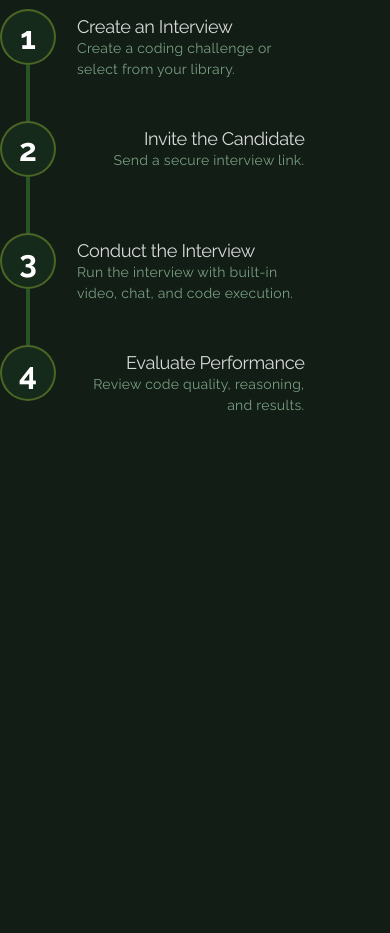
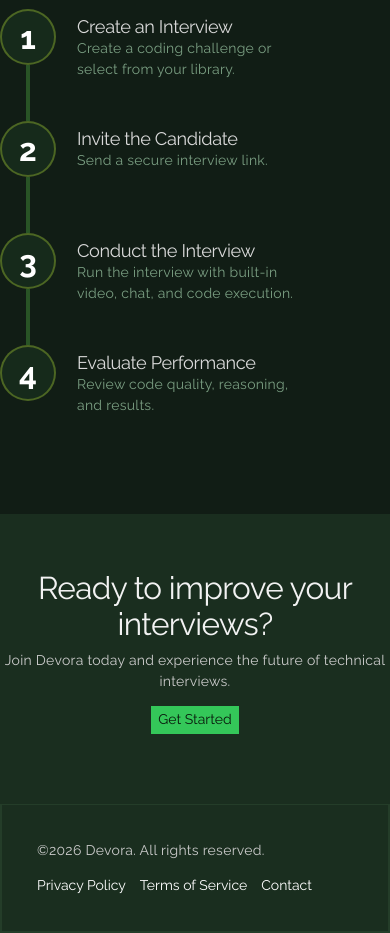
Before and after one commit to AtwolfOG/devora, a Next.js app in the folder frontend/: page / in a window 390 px wide. Shown: the part 2520-3453 px from the top of the page. Before the commit the page ends 3034 px from the top, so only its background shows below. Built offline with nearby package versions, Linux system fonts and the light colour scheme.

Commit message:
homepage done

```diff
--- a/frontend/app/page.tsx
+++ b/frontend/app/page.tsx
@@ -3,6 +3,8 @@
 import Problems from "@/components/problems";
 import Features from "@/components/features";
 import Steps from "@/components/steps";
+import CTA from "@/components/cta";
+import Footer from "@/components/footer";
 export default function Home() {
   return (
     <div>
@@ -10,6 +12,8 @@
       <Problems />
       <Features />
       <Steps />
+      <CTA />
+      <Footer />
     </div>
   );
 }
--- /dev/null
+++ b/frontend/components/cta.tsx
@@ -0,0 +1,11 @@
+export default function CTA(){
+    return (
+        <div className="w-full  bg-(--bg-light)">
+            <div className="max-w-[1440px] m-auto relative h-full text-center py-16">
+                <h3 className="mb-2">Ready to improve your interviews?</h3>
+                <p className="mb-4">Join Devora today and experience the future of technical interviews.</p>
+                <button className="w-max mb-4 bg-(--bg-cta) text-(--text-cta) py-1 px-2 hover:bg-(--bg-cta-hover)">Get Started</button>
+            </div>
+        </div>
+    )
+}
--- a/frontend/components/features.tsx
+++ b/frontend/components/features.tsx
@@ -111,8 +111,8 @@
                 {
                     featuresData.map((data) => <Feature key={data.title} {...data} />)
                 }
-                <div ref={nextBtn}  className="absolute top-1/2 translate-y-[-50%] right-2 md:right-4 z-10 border border-(--border-light) rounded-full p-1 shadow-2xl/100 bg-(--bg-light)"><ArrowRight className="w-10 h-10"/></div>
-                <div ref={prevBtn}  className="absolute top-1/2 translate-y-[-50%] left-2 md:left-4 z-10 border border-(--border-light) rounded-full p-1 shadow-2xl/100 bg-(--bg-light)"><ArrowLeft className="w-10 h-10"/></div>
+                <div ref={nextBtn}  className="absolute top-1/2 translate-y-[-50%] right-2 md:right-4 z-10 border border-(--border-light) rounded-full p-1 shadow-2xl/100 bg-(--bg-light) hover:bg-(--bg-cta) hover:text-(--text-cta) duration-500 cursor-pointer"><ArrowRight className="w-10 h-10"/></div>
+                <div ref={prevBtn}  className="absolute top-1/2 translate-y-[-50%] left-2 md:left-4 z-10 border border-(--border-light) rounded-full p-1 shadow-2xl/100 bg-(--bg-light) hover:bg-(--bg-cta) hover:text-(--text-cta) duration-500 cursor-pointer"><ArrowLeft className="w-10 h-10"/></div>
             </div>
         </div>
     );
--- /dev/null
+++ b/frontend/components/footer.tsx
@@ -0,0 +1,15 @@
+export default function Footer(){
+    return (
+        <footer className="w-full border-t border-(--border) border-2  bg-(--bg-light)">
+            <div className="flex justify-between max-w-[1440px] m-auto relative h-full text-center py-10 flex-wrap px-10">
+
+                <p className="mb-4 ">©2026 Devora. All rights reserved.</p>
+                <div className="flex justify-center gap-4">
+                    <a href="#">Privacy Policy</a>
+                    <a href="#">Terms of Service</a>
+                    <a href="#">Contact</a>
+                </div>
+            </div>
+        </footer>
+    )
+}
--- a/frontend/components/hero.tsx
+++ b/frontend/components/hero.tsx
@@ -8,7 +8,7 @@
                 <p className="w-[90vw] max-w-[45ch] my-4 text-(--text-secondary) text-center md:text-left">Devora lets companies run live coding interviews with built-in video calls, collaborative coding environments, and structured challenges</p>
                 <button className="bg-(--bg-cta) text-(--text-cta) px-8 py-2 my-4 text-lg  rounded-md m-auto">Try Now</button>
             </div>
-            <div className="relative hidden lg:block max-w-[600px] w-full h-[90dvh] ">
+            <div className="relative hidden lg:block max-w-[600px] w-[50vw] aspect-square">
             <Image src="/hero.png" alt="Hero" className="w-full h-full cover object-cover" fill />
             </div>
         </div>
--- a/frontend/components/steps.tsx
+++ b/frontend/components/steps.tsx
@@ -7,7 +7,7 @@
                 <div className="flex gap-6 md:self-end">
                     <div className="flex flex-col items-center">
                         <div className="step-count bg-(--bg-muted) text-4xl font-bold flex items-center justify-center w-16 h-16 rounded-full">1</div>
-                        <div className="step-line w-0.5 h-16 bg-(--bg-cta) opacity-30"></div>
+                        <div className="step-line w-0 h-16 bg-(--bg-cta) opacity-30"></div>
                     </div>
                     <div className="py-2 w-65">
                         <h5>Create an Interview</h5>
@@ -17,9 +17,9 @@
                 <div className="flex gap-6 md:flex-row-reverse md:self-start">
                     <div className="flex flex-col items-center">
                         <div className="step-count bg-(--bg-muted) text-4xl font-bold flex items-center justify-center w-16 h-16 rounded-full">2</div>
-                        <div className="step-line w-0.5 h-16 bg-(--bg-cta) opacity-30"></div>
+                        <div className="step-line w-0 h-16 bg-(--bg-cta) opacity-30"></div>
                     </div>
-                    <div className="py-2 w-65 text-right">
+                    <div className="py-2 w-65 md:text-right">
                         <h5>Invite the Candidate</h5>
                         <p className="text-(--text-secondary)!">Send a secure interview link.</p>
                     </div>
@@ -27,7 +27,7 @@
                 <div className="flex gap-6 md:self-end">
                     <div className="flex flex-col items-center">
                         <div className="step-count bg-(--bg-muted) text-4xl font-bold flex items-center justify-center w-16 h-16 rounded-full">3</div>
-                        <div className="step-line w-0.5 h-16 bg-(--bg-cta) opacity-30"></div>
+                        <div className="step-line w-0 h-16 bg-(--bg-cta) opacity-30"></div>
                     </div>
                     <div className="py-2 w-65">
                         <h5>Conduct the Interview</h5>
@@ -38,7 +38,7 @@
                     <div className="flex flex-col items-center">
                         <div className="step-count bg-(--bg-muted) text-4xl font-bold flex items-center justify-center w-16 h-16 rounded-full">4</div>
                     </div>
-                    <div className="py-2 w-65 text-right">
+                    <div className="py-2 w-65 md:text-right">
                         <h5>Evaluate Performance</h5>
                         <p className="text-(--text-secondary)!">Review code quality, reasoning, and results.</p>
                     </div>
```
